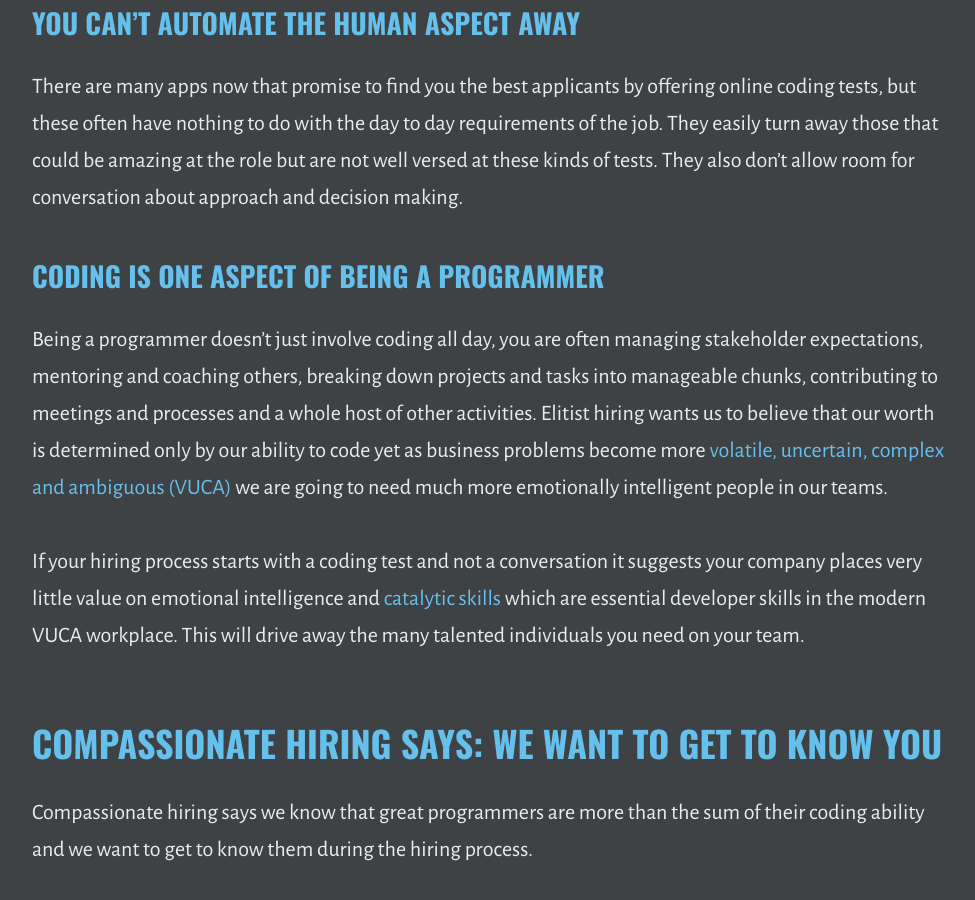
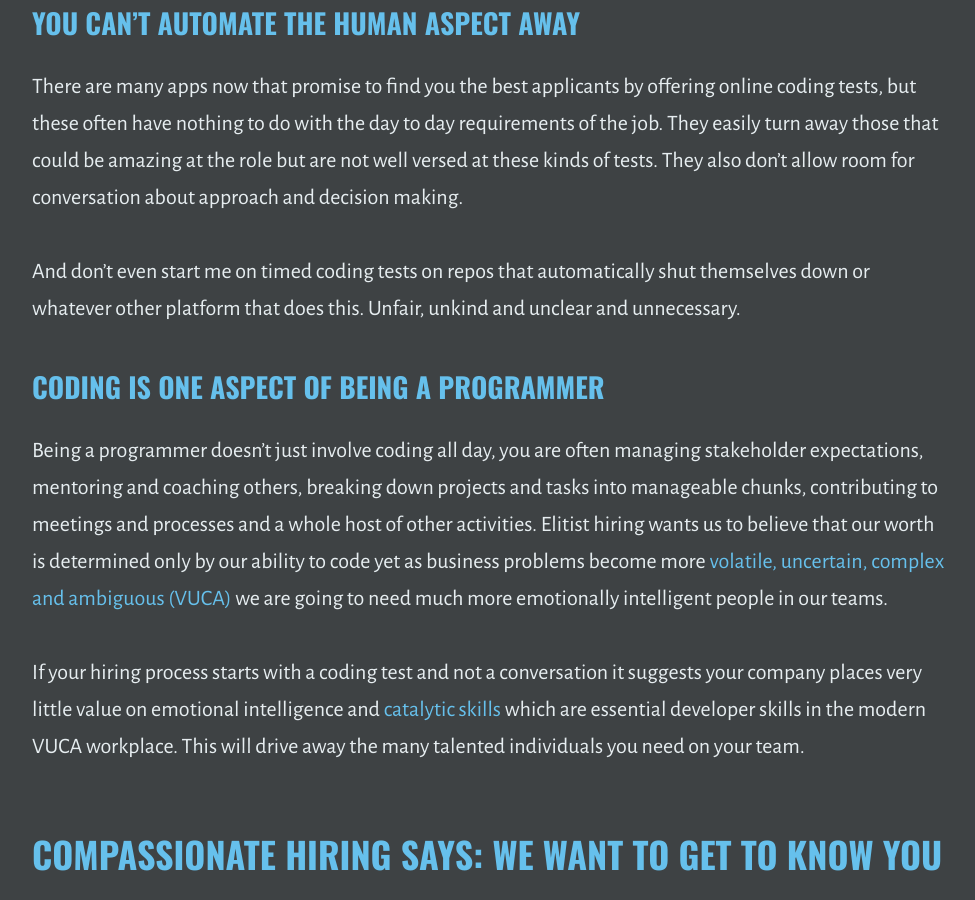
Before and after one commit to outragedpinkracoon/outragedpinkracoon.github.io, a Jekyll site: the page built from _posts/2021-04-27-other-companies-hiring-processes-are-costing-you-talent.md, in a window 1280 px wide and 900 px high, scrolled down 7619 px. Shown: the whole window, without its empty margins (149-1124 px from the left). Built offline with Jekyll 4.4.1, drawn with Linux system fonts in a browser that asks for light colours.

Commit message:
Adds timed test bit

```diff
--- a/_posts/2021-04-27-other-companies-hiring-processes-are-costing-you-talent.md
+++ b/_posts/2021-04-27-other-companies-hiring-processes-are-costing-you-talent.md
@@ -114,6 +114,8 @@ The Elitist hiring process wants us to believe that there is *The Best Code* and
 ### You Can't Automate The Human Aspect Away
 There are many apps now that promise to find you the best applicants by offering online coding tests, but these often have nothing to do with the day to day requirements of the job. They easily turn away those that could be amazing at the role but are not well versed at these kinds of tests. They also don't allow room for conversation about approach and decision making.
 
+And don’t even start me on timed coding tests on repos that automatically shut themselves down or whatever other platform that does this. Unfair, unkind and unclear and unnecessary.
+
 ### Coding Is One Aspect Of Being A Programmer
 Being a programmer doesn't just involve coding all day, you are often managing stakeholder expectations, mentoring and coaching others, breaking down projects and tasks into manageable chunks, contributing to meetings and processes and a whole host of other activities. Elitist hiring wants us to believe that our worth is determined only by our ability to code yet as business problems become more [volatile, uncertain, complex and ambiguous (VUCA)](https://fearlessorganization.com/) we are going to need much more emotionally intelligent people in our teams.
 
```
